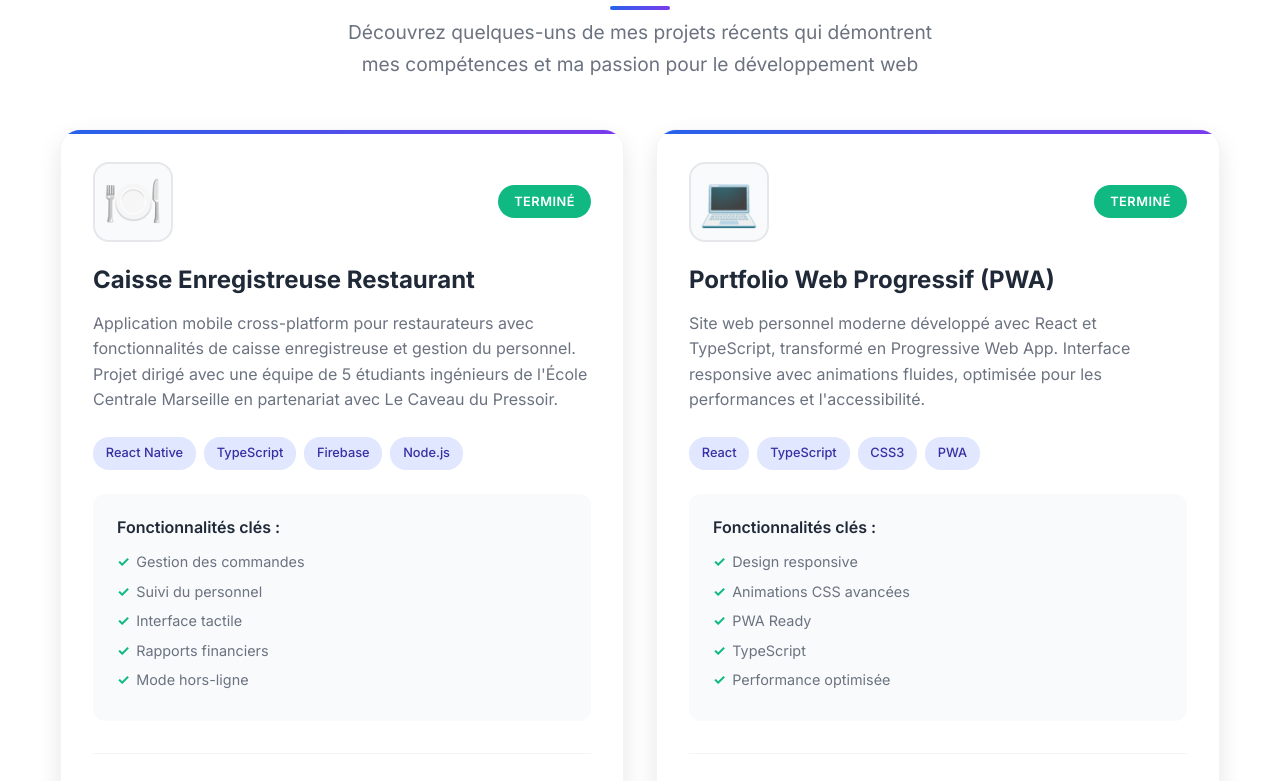
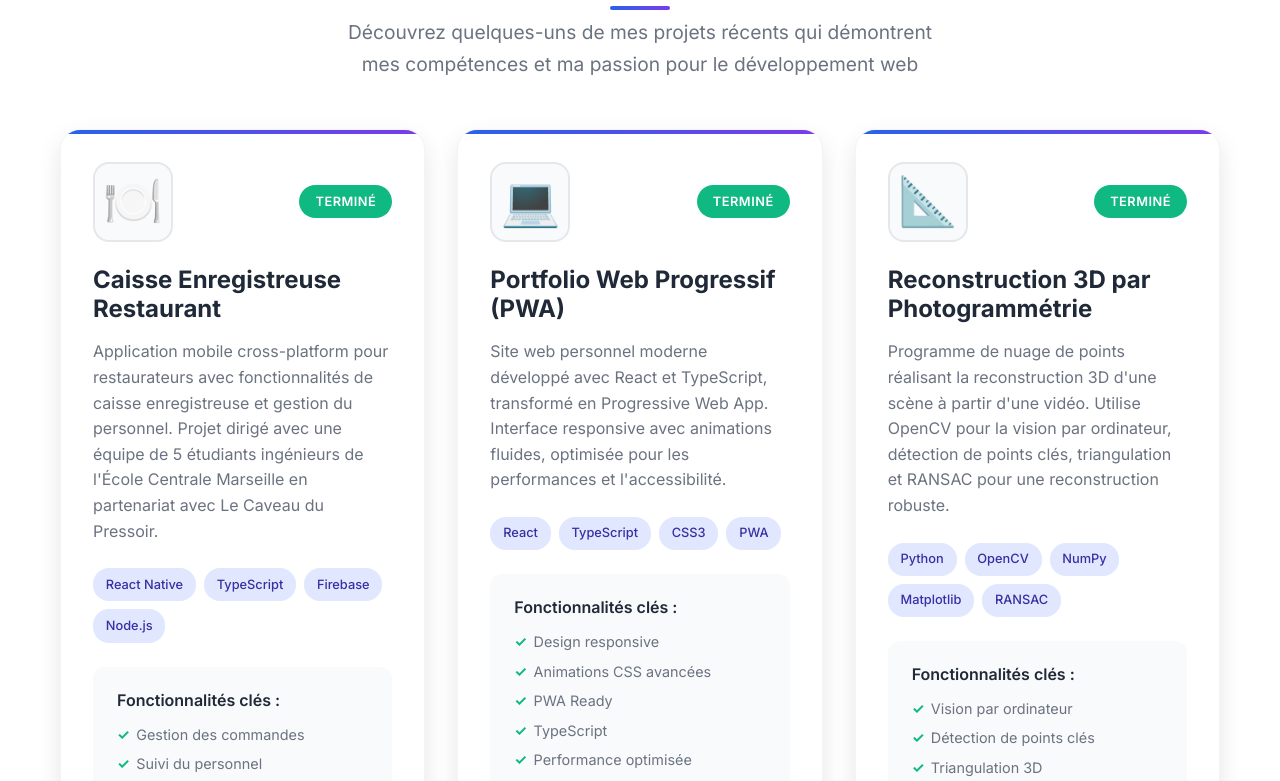
Before and after one commit to jmougeot/Website, a React (Create React App) app: page / in a window 1280 px wide. Shown: the part 3290-4071 px from the top of the page. Built offline with nearby package versions, Linux system fonts and the light colour scheme.

Commit message:
add project

```diff
--- a/src/components/Projects/Projects.tsx
+++ b/src/components/Projects/Projects.tsx
@@ -15,7 +15,7 @@ const Projects: React.FC = () => {
       technologies: ["React Native", "TypeScript", "Firebase", "Node.js"],
       features: t.projectData.cashRegister.features,
       status: "Terminé",
-      link: "#"
+      link: "https://github.com/jmougeot/Projet_innovation"
     },
     {
       id: 2,
@@ -26,6 +26,16 @@ const Projects: React.FC = () => {
       features: t.projectData.portfolioPWA.features,
       status: "Terminé",
       link: "https://jacquesmougeot.fr"
+    },
+    {
+      id: 3,
+      title: t.projectData.photogrammetry.title,
+      description: t.projectData.photogrammetry.description,
+      image: "📐",
+      technologies: ["Python", "OpenCV", "NumPy", "Matplotlib", "RANSAC"],
+      features: t.projectData.photogrammetry.features,
+      status: "Terminé",
+      link: "https://github.com/jmougeot/MAP"
     }
   ];
 
--- a/src/translations.ts
+++ b/src/translations.ts
@@ -83,6 +83,11 @@ export interface Translations {
           features: string[];
         };
         portfolioPWA: {
+          title: string;
+          description: string;
+          features: string[];
+        };
+        photogrammetry: {
           title: string;
           description: string;
           features: string[];
@@ -283,6 +288,11 @@ export const translations: Record<'fr' | 'en', Translations> = {
           title: "Portfolio Web Progressif (PWA)",
           description: "Site web personnel moderne développé avec React et TypeScript, transformé en Progressive Web App. Interface responsive avec animations fluides, optimisée pour les performances et l'accessibilité.",
           features: ["Design responsive", "Animations CSS avancées", "PWA Ready", "TypeScript", "Performance optimisée"]
+        },
+        photogrammetry: {
+          title: "Reconstruction 3D par Photogrammétrie",
+          description: "Programme de nuage de points réalisant la reconstruction 3D d'une scène à partir d'une vidéo. Utilise OpenCV pour la vision par ordinateur, détection de points clés, triangulation et RANSAC pour une reconstruction robuste.",
+          features: ["Vision par ordinateur", "Détection de points clés", "Triangulation 3D", "Algorithme RANSAC", "Support LIDAR", "Analyse de marché BIM"]
         }
       },
       labels: {
@@ -474,6 +484,11 @@ export const translations: Record<'fr' | 'en', Translations> = {
           title: "Progressive Web Portfolio (PWA)",
           description: "Modern personal website developed with React and TypeScript, transformed into a Progressive Web App. Responsive interface with smooth animations, optimized for performance and accessibility.",
           features: ["Responsive design", "Advanced CSS animations", "PWA Ready", "TypeScript", "Performance optimized"]
+        },
+        photogrammetry: {
+          title: "3D Reconstruction by Photogrammetry",
+          description: "Point cloud program performing 3D reconstruction of a scene from video. Uses OpenCV for computer vision, keypoint detection, triangulation and RANSAC for robust reconstruction.",
+          features: ["Computer vision", "Keypoint detection", "3D triangulation", "RANSAC algorithm", "LIDAR support", "BIM market analysis"]
         }
       },
       labels: {
```
